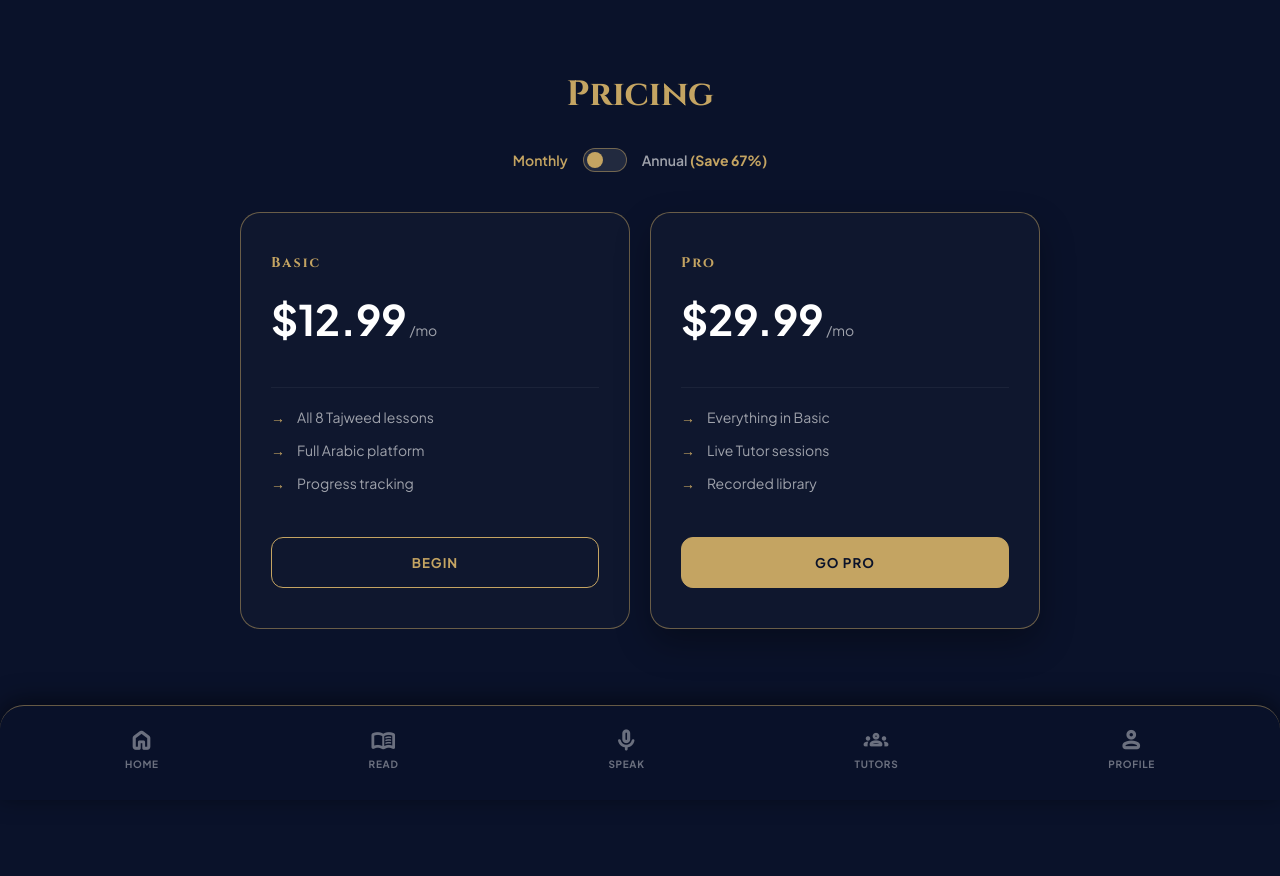
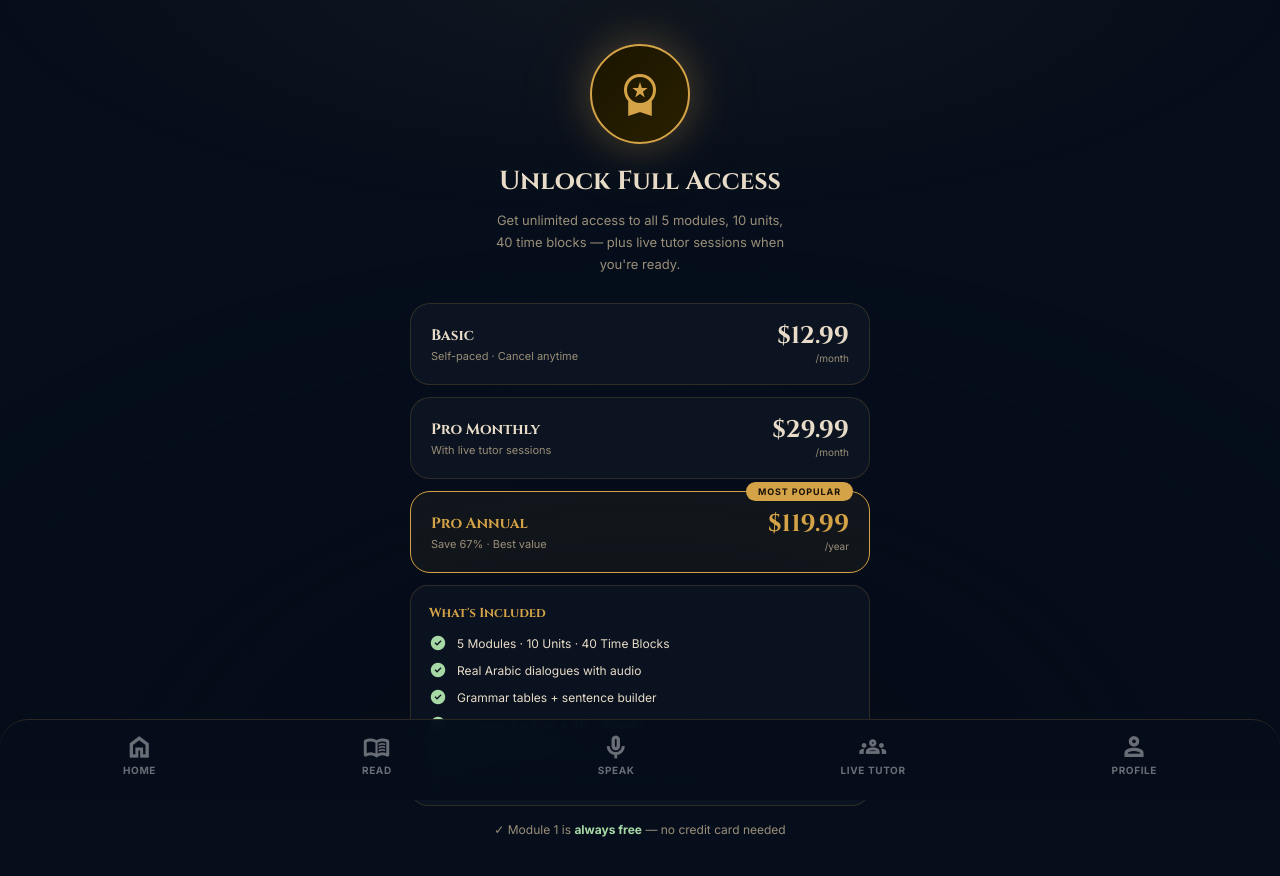
Before and after one commit to kawaleh7/Lisaany, a website: page pricing.html in a window 1280 px wide. Before the commit the page ends 800 px from the top, so only its background shows below. Drawn offline with nearby package versions, Linux system fonts and the light colour scheme.

Commit message:
Update pricing.html

```diff
--- a/pricing.html
+++ b/pricing.html
@@ -5,267 +5,394 @@
 <meta name="viewport" content="width=device-width, initial-scale=1.0, maximum-scale=1.0">
 <meta name="google" content="notranslate">
 <title>Lisaany — Pricing</title>
-<link rel="stylesheet" href="https://fonts.googleapis.com/css2?family=Plus+Jakarta+Sans:wght@400;600;700&family=Cinzel:wght@700&display=swap">
-<link rel="stylesheet" href="https://fonts.googleapis.com/css2?family=Material+Symbols+Rounded:opsz,wght,FILL,GRAD@20..48,100..700,0..1,-50..200">
+<link rel="preconnect" href="https://fonts.googleapis.com">
+<link rel="preconnect" href="https://fonts.gstatic.com" crossorigin>
+<link rel="stylesheet" href="https://fonts.googleapis.com/css2?family=Cinzel:wght@400;600;700&family=Inter:wght@300;400;500;600;700&display=swap">
+<link rel="stylesheet" href="https://fonts.googleapis.com/css2?family=Material+Symbols+Outlined:wght,FILL@400,0..1">
 <script src="https://cdn.jsdelivr.net/npm/@supabase/supabase-js@2/dist/umd/supabase.js"></script>
 <style>
   :root {
-    --bg: #0A122A;
-    --card-bg: #0F172E;
-    --gold: #C4A462;
-    --gold-dim: rgba(196, 164, 98, 0.5);
-    --text-white: #FFFFFF;
-    --text-muted: rgba(255, 255, 255, 0.6);
+    --bg: #060e1b;
+    --card: rgba(17,25,39,.6);
+    --gold: #d4a347;
+    --gold-lt: #f2d080;
+    --text: #e8dcc8;
+    --dim: #9a8e78;
+    --green: #a7d9a6;
+    --border: rgba(212,163,74,.18);
+    --on-gold: #1a1208;
   }
 
   * { box-sizing: border-box; margin: 0; padding: 0; }
+  .ms { font-family: 'Material Symbols Outlined'; font-variation-settings: 'FILL' 1; line-height: 1; }
+
   body {
-    font-family: 'Plus Jakarta Sans', sans-serif;
+    font-family: 'Inter', sans-serif;
     background: var(--bg);
-    color: var(--text-white);
-    display: flex; justify-content: center; align-items: center; min-height: 100vh;
-    padding: 40px 20px 140px;
+    color: var(--text);
+    min-height: 100vh;
+    padding: 24px 20px 110px;
+    position: relative;
+  }
+  body::before {
+    content: '';
+    position: fixed; inset: 0;
+    background:
+      radial-gradient(ellipse 90% 55% at 50% -5%, rgba(232,200,120,.05) 0%, transparent 60%),
+      radial-gradient(ellipse 100% 100% at 50% 100%, rgba(5,8,20,.4) 0%, transparent 70%);
+    pointer-events: none;
+    z-index: 0;
   }
 
-  .ms { font-family: 'Material Symbols Rounded'; font-variation-settings: 'FILL' 1; }
-
-  .wrapper { width: 100%; max-width: 800px; text-align: center; }
-
-  h1 { font-family: 'Cinzel', serif; font-size: 2.2rem; margin-bottom: 30px; color: var(--gold); }
-
-  .toggle-container { margin-bottom: 40px; display: flex; justify-content: center; align-items: center; gap: 15px; font-weight: 600; font-size: 14px; color: var(--text-muted); }
-  .active-label { color: var(--gold); }
-  .save-tag { color: var(--gold); font-weight: 700; }
-  .toggle { width: 44px; height: 24px; background: rgba(255,255,255,0.1); border-radius: 20px; position: relative; cursor: pointer; border: 1px solid var(--gold-dim); }
-  .toggle::after { content: ''; position: absolute; width: 16px; height: 16px; background: var(--gold); border-radius: 50%; top: 3px; left: 3px; transition: 0.3s; }
-  input:checked + .toggle::after { left: 23px; }
-
-  .grid { display: grid; grid-template-columns: 1fr 1fr; gap: 20px; transition: max-width 0.3s ease; }
-  .grid.solo { grid-template-columns: 1fr; max-width: 400px; margin: 0 auto; }
-
-  .card {
-    background: var(--card-bg);
-    padding: 40px 30px;
-    border-radius: 20px;
-    border: 1px solid var(--gold-dim);
-    text-align: left;
-    transition: 0.3s ease;
-    display: flex; flex-direction: column;
+  .stage {
     position: relative;
-  }
-  .card:hover { border-color: var(--gold); transform: translateY(-5px); }
-
-  .tier { font-family: 'Cinzel', serif; font-size: 14px; color: var(--gold); letter-spacing: 2px; }
-  .price-box { margin: 20px 0; border-bottom: 1px solid rgba(255,255,255,0.05); padding-bottom: 20px; }
-  .price { font-size: 42px; font-weight: 700; color: var(--text-white); }
-  .period { color: var(--text-muted); font-size: 14px; }
-  .price-sub { color: var(--gold); font-size: 12px; margin-top: 6px; font-weight: 600; min-height: 16px; }
-
-  .list { list-style: none; margin-bottom: 30px; flex-grow: 1; }
-  .list li { margin-bottom: 15px; font-size: 14px; color: var(--text-muted); display: flex; align-items: center; }
-  .list li::before { content: '→'; color: var(--gold); margin-right: 12px; font-weight: bold; }
-
-  .btn {
-    background: transparent;
-    color: var(--gold);
-    border: 1.5px solid var(--gold);
-    padding: 16px;
-    border-radius: 12px;
-    font-weight: 700;
-    font-family: 'Plus Jakarta Sans';
-    cursor: pointer;
-    width: 100%;
-    transition: 0.3s;
-    text-transform: uppercase;
-    letter-spacing: 1px;
-  }
-  .btn:disabled { opacity: 0.6; cursor: wait; }
-  .btn:disabled:hover { background: transparent; color: var(--gold); }
-  .btn.featured-btn:disabled:hover { background: var(--gold); color: var(--bg); }
-
-  .featured-btn {
-    background: var(--gold);
-    color: var(--bg);
+    z-index: 1;
+    max-width: 460px;
+    margin: 0 auto;
   }
 
-  .btn:hover { background: var(--gold); color: var(--bg); }
+  /* Hero */
+  .hero { text-align: center; padding: 20px 0 28px; }
+  .icon-wrap {
+    position: relative;
+    display: inline-flex;
+    align-items: center;
+    justify-content: center;
+    margin-bottom: 20px;
+  }
+  .icon-glow {
+    position: absolute;
+    width: 120px; height: 120px;
+    border-radius: 50%;
+    background: rgba(212,163,74,.06);
+    filter: blur(36px);
+  }
+  .icon {
+    width: 100px; height: 100px;
+    border-radius: 50%;
+    background: linear-gradient(135deg, #1a1500, #2a2000);
+    border: 2px solid var(--gold);
+    display: flex; align-items: center; justify-content: center;
+    color: var(--gold);
+    font-size: 48px;
+    position: relative;
+    z-index: 1;
+    box-shadow: 0 0 40px rgba(212,163,74,.3);
+  }
+  .hero h2 {
+    font-family: 'Cinzel', serif;
+    font-size: 26px;
+    font-weight: 700;
+    color: var(--text);
+    margin-bottom: 10px;
+  }
+  .hero p {
+    font-size: 13px;
+    color: var(--dim);
+    line-height: 1.7;
+    max-width: 300px;
+    margin: 0 auto;
+  }
+
+  /* Plan cards */
+  .plan-card {
+    border-radius: 20px;
+    border: 1.5px solid var(--border);
+    background: var(--card);
+    padding: 20px;
+    margin-bottom: 12px;
+    position: relative;
+    cursor: pointer;
+    transition: all .2s;
+  }
+  .plan-card:hover {
+    transform: translateY(-1px);
+    border-color: rgba(212,163,74,.5);
+  }
+  .plan-card.popular {
+    border-color: var(--gold);
+    background: rgba(212,163,74,.06);
+  }
+  .plan-card.loading {
+    pointer-events: none;
+    opacity: 0.55;
+  }
+  .popular-badge {
+    position: absolute;
+    top: -10px;
+    right: 16px;
+    background: var(--gold);
+    color: var(--on-gold);
+    font-size: 9px;
+    font-weight: 800;
+    letter-spacing: .1em;
+    padding: 4px 12px;
+    border-radius: 999px;
+  }
+  .plan-row {
+    display: flex;
+    align-items: center;
+    justify-content: space-between;
+    gap: 12px;
+  }
+  .plan-left { min-width: 0; }
+  .plan-name {
+    font-family: 'Cinzel', serif;
+    font-size: 15px;
+    font-weight: 700;
+    color: var(--text);
+  }
+  .plan-card.popular .plan-name { color: var(--gold); }
+  .plan-desc {
+    font-size: 11px;
+    color: var(--dim);
+    margin-top: 3px;
+    line-height: 1.4;
+  }
+  .plan-right { text-align: right; flex-shrink: 0; }
+  .plan-price {
+    font-family: 'Cinzel', serif;
+    font-size: 24px;
+    font-weight: 700;
+    color: var(--text);
+    line-height: 1;
+  }
+  .plan-card.popular .plan-price { color: var(--gold); }
+  .plan-period {
+    font-size: 10px;
+    color: var(--dim);
+    margin-top: 4px;
+  }
+  .plan-loading {
+    font-size: 11px;
+    color: var(--gold);
+    margin-top: 6px;
+    font-weight: 600;
+    display: none;
+  }
+  .plan-card.loading .plan-loading { display: block; }
+
+  /* What's included */
+  .included {
+    background: rgba(17,25,39,.5);
+    border: 1px solid var(--border);
+    border-radius: 18px;
+    padding: 18px;
+    margin-bottom: 16px;
+  }
+  .included-title {
+    font-family: 'Cinzel', serif;
+    font-size: 13px;
+    font-weight: 700;
+    color: var(--gold);
+    margin-bottom: 12px;
+  }
+  .feature-row {
+    display: flex;
+    align-items: center;
+    gap: 10px;
+    margin-bottom: 9px;
+  }
+  .feature-row:last-child { margin-bottom: 0; }
+  .feature-icon { font-size: 18px; }
+  .feature-icon.check { color: var(--green); }
+  .feature-icon.soon { color: var(--dim); }
+  .feature-text { font-size: 12px; color: var(--text); }
+  .feature-text.soon { color: var(--dim); }
+
+  /* Free reminder */
+  .free-reminder {
+    text-align: center;
+    font-size: 12px;
+    color: var(--dim);
+    margin-bottom: 16px;
+  }
+  .free-reminder strong { color: var(--green); }
 
   /* Bottom Navigation */
   .bottom-nav {
     position: fixed; bottom: 0; left: 0; right: 0; z-index: 50;
     display: flex; align-items: center; justify-content: space-around;
     padding: 14px 20px 24px;
-    background: rgba(10, 18, 42, 0.96);
-    backdrop-filter: blur(30px); -webkit-backdrop-filter: blur(30px);
-    border-top: 1px solid var(--gold-dim);
-    border-radius: 24px 24px 0 0;
-    box-shadow: 0 -4px 24px rgba(0, 0, 0, 0.5);
+    background: rgba(6,14,27,.97);
+    backdrop-filter: blur(24px);
+    -webkit-backdrop-filter: blur(24px);
+    border-top: 1px solid var(--border);
+    border-radius: 28px 28px 0 0;
   }
   .nav-btn {
     display: flex; flex-direction: column; align-items: center; gap: 4px;
     background: none; border: none;
-    color: rgba(255, 255, 255, 0.4);
-    font-size: 10px; font-weight: 700; letter-spacing: 0.7px; text-transform: uppercase;
-    text-decoration: none; transition: all .25s; cursor: pointer;
-    padding: 6px 10px; border-radius: 12px;
-    font-family: 'Plus Jakarta Sans', sans-serif;
+    color: rgba(255,255,255,.4);
+    font-family: 'Inter', sans-serif;
+    font-size: 10px; font-weight: 700;
+    letter-spacing: .6px; text-transform: uppercase;
+    text-decoration: none;
+    transition: all .2s;
+    cursor: pointer;
   }
+  .nav-btn:hover { color: rgba(255,255,255,.7); }
   .nav-btn.active { color: var(--gold); }
-  .nav-btn:hover { color: var(--gold); background: rgba(196, 164, 98, 0.06); }
-  .nav-btn .ms { font-size: 24px; transition: all .25s; font-variation-settings: 'FILL' 0; }
-  .nav-btn.active .ms { font-variation-settings: 'FILL' 1; }
-
-  @media (max-width: 600px) {
-    .grid { grid-template-columns: 1fr; }
-    h1 { font-size: 1.8rem; }
+  .nav-btn .ms { font-size: 26px; }
+  @media (max-width: 480px) {
+    .bottom-nav { padding: 10px 12px 16px; }
+    .nav-btn { font-size: 9px; }
+    .nav-btn .ms { font-size: 22px; }
   }
 </style>
 </head>
 <body>
 
-<div class="wrapper">
-  <h1>Pricing</h1>
+<div class="stage">
 
-  <div class="toggle-container">
-    <span id="mo-label" class="active-label">Monthly</span>
-    <label>
-      <input type="checkbox" id="bill-toggle" hidden onchange="update()">
-      <div class="toggle"></div>
-    </label>
-    <span id="ann-label">Annual <span class="save-tag">(Save 67%)</span></span>
+  <!-- Hero -->
+  <div class="hero">
+    <div class="icon-wrap">
+      <div class="icon-glow"></div>
+      <div class="icon"><span class="ms">workspace_premium</span></div>
+    </div>
+    <h2>Unlock Full Access</h2>
+    <p>Get unlimited access to all 5 modules, 10 units, 40 time blocks — plus live tutor sessions when you're ready.</p>
   </div>
 
-  <div class="grid" id="grid">
-    <div class="card" id="basic-card">
-      <span class="tier">Basic</span>
-      <div class="price-box">
-        <span class="price">$<span id="p1">12.99</span></span>
-        <span class="period" id="period1">/mo</span>
-        <div class="price-sub" id="sub1">&nbsp;</div>
+  <!-- Plan cards -->
+  <div class="plan-card" id="card-basic" onclick="selectPlan('basic_monthly', this)">
+    <div class="plan-row">
+      <div class="plan-left">
+        <div class="plan-name">Basic</div>
+        <div class="plan-desc">Self-paced · Cancel anytime</div>
       </div>
-      <ul class="list">
-        <li>All 8 Tajweed lessons</li>
-        <li>Full Arabic platform</li>
-        <li>Progress tracking</li>
-      </ul>
-      <button class="btn" id="basic-btn" onclick="selectPlan('basic', this)">Begin</button>
+      <div class="plan-right">
+        <div class="plan-price">$12.99</div>
+        <div class="plan-period">/month</div>
+      </div>
     </div>
+    <div class="plan-loading">Loading checkout…</div>
+  </div>
 
-    <div class="card" id="pro-card" style="box-shadow: 0 15px 35px rgba(0,0,0,0.3);">
-      <span class="tier">Pro</span>
-      <div class="price-box">
-        <span class="price">$<span id="p2">29.99</span></span>
-        <span class="period" id="period2">/mo</span>
-        <div class="price-sub" id="sub2">&nbsp;</div>
+  <div class="plan-card" id="card-pro-monthly" onclick="selectPlan('pro_monthly', this)">
+    <div class="plan-row">
+      <div class="plan-left">
+        <div class="plan-name">Pro Monthly</div>
+        <div class="plan-desc">With live tutor sessions</div>
       </div>
-      <ul class="list">
-        <li>Everything in Basic</li>
-        <li>Live Tutor sessions</li>
-        <li>Recorded library</li>
-      </ul>
-      <button class="btn featured-btn" id="pro-btn" onclick="selectPlan('pro', this)">Go Pro</button>
+      <div class="plan-right">
+        <div class="plan-price">$29.99</div>
+        <div class="plan-period">/month</div>
+      </div>
+    </div>
+    <div class="plan-loading">Loading checkout…</div>
+  </div>
+
+  <div class="plan-card popular" id="card-pro-annual" onclick="selectPlan('pro_annual', this)">
+    <div class="popular-badge">MOST POPULAR</div>
+    <div class="plan-row">
+      <div class="plan-left">
+        <div class="plan-name">Pro Annual</div>
+        <div class="plan-desc">Save 67% · Best value</div>
+      </div>
+      <div class="plan-right">
+        <div class="plan-price">$119.99</div>
+        <div class="plan-period">/year</div>
+      </div>
+    </div>
+    <div class="plan-loading">Loading checkout…</div>
+  </div>
+
+  <!-- What's Included -->
+  <div class="included">
+    <div class="included-title">What's Included</div>
+    <div class="feature-row">
+      <span class="ms feature-icon check">check_circle</span>
+      <span class="feature-text">5 Modules · 10 Units · 40 Time Blocks</span>
+    </div>
+    <div class="feature-row">
+      <span class="ms feature-icon check">check_circle</span>
+      <span class="feature-text">Real Arabic dialogues with audio</span>
+    </div>
+    <div class="feature-row">
+      <span class="ms feature-icon check">check_circle</span>
+      <span class="feature-text">Grammar tables + sentence builder</span>
+    </div>
+    <div class="feature-row">
+      <span class="ms feature-icon check">check_circle</span>
+      <span class="feature-text">Progress tracking + XP + Streaks</span>
+    </div>
+    <div class="feature-row">
+      <span class="ms feature-icon soon">schedule</span>
+      <span class="feature-text soon">Live tutor sessions (Pro only)</span>
+    </div>
+    <div class="feature-row">
+      <span class="ms feature-icon soon">schedule</span>
+      <span class="feature-text soon">Certificate of completion — coming soon</span>
     </div>
   </div>
+
+  <!-- Free tier reminder -->
+  <div class="free-reminder">
+    ✓ Module 1 is <strong>always free</strong> — no credit card needed
+  </div>
+
 </div>
 
 <!-- Bottom Navigation -->
 <div class="bottom-nav">
   <a href="index.html" class="nav-btn">
-    <span class="ms">home</span>
+    <span class="ms" style="font-variation-settings:'FILL' 0">home</span>
     Home
   </a>
   <a href="lisaany_new.html" class="nav-btn">
-    <span class="ms">menu_book</span>
+    <span class="ms" style="font-variation-settings:'FILL' 0">menu_book</span>
     Read
   </a>
   <a href="arabic_platform.html" class="nav-btn">
-    <span class="ms">mic</span>
+    <span class="ms" style="font-variation-settings:'FILL' 0">mic</span>
     Speak
   </a>
   <a href="tutors.html" class="nav-btn">
-    <span class="ms">groups</span>
-    Tutors
+    <span class="ms" style="font-variation-settings:'FILL' 0">groups</span>
+    Live Tutor
   </a>
   <a href="auth.html" class="nav-btn">
-    <span class="ms">person</span>
+    <span class="ms" style="font-variation-settings:'FILL' 0">person</span>
     Profile
   </a>
 </div>
 
 <script>
   // ── Stripe price IDs (test mode) ──
-  // basic_monthly  = Self-Paced  $12.99/mo
-  // pro_monthly    = With Tutor  $29.99/mo
-  // pro_annual     = With Tutor  $119.99/yr
   const PRICE_IDS = {
     basic_monthly: 'price_1TVwYmRpquEfxb9t1DQDAgRE',
     pro_monthly:   'price_1TVwcgRpquEfxb9tuJYp47Ui',
     pro_annual:    'price_1TVwcgRpquEfxb9tWbqNnwwP',
   };
 
-  // ── Supabase client (anon key — safe to expose) ──
+  // ── Supabase client ──
   const SUPABASE_URL = 'https://cfaxrzfqvoalwznkhwnx.supabase.co';
   const SUPABASE_KEY = 'sb_publishable_JzVuIvyj2OEP4o0zbURcQA_NhfBFPaa';
   const sb = supabase.createClient(SUPABASE_URL, SUPABASE_KEY);
 
-  let isAnnual = false;
-
-  function update() {
-    isAnnual = document.getElementById('bill-toggle').checked;
-    const basicCard = document.getElementById('basic-card');
-    const grid = document.getElementById('grid');
-    const p2 = document.getElementById('p2');
-    const period2 = document.getElementById('period2');
-    const sub2 = document.getElementById('sub2');
-
-    if (isAnnual) {
-      basicCard.style.display = 'none';
-      grid.classList.add('solo');
-      p2.innerText = '119.99';
-      period2.innerText = '/year';
-      sub2.innerText = 'just $10/mo';
-    } else {
-      basicCard.style.display = '';
-      grid.classList.remove('solo');
-      document.getElementById('p1').innerText = '12.99';
-      p2.innerText = '29.99';
-      document.getElementById('period1').innerText = '/mo';
-      period2.innerText = '/mo';
-      sub2.innerHTML = '&nbsp;';
-    }
-
-    document.getElementById('mo-label').classList.toggle('active-label', !isAnnual);
-    document.getElementById('ann-label').classList.toggle('active-label', isAnnual);
-  }
-
   // ── Checkout flow ──
-  async function selectPlan(plan, btn) {
-    const billing = isAnnual ? 'annual' : 'monthly';
-    const priceKey = plan + '_' + billing;
-    const priceId = PRICE_IDS[priceKey];
-
+  async function selectPlan(planKey, cardEl) {
+    if (cardEl.classList.contains('loading')) return;
+    const priceId = PRICE_IDS[planKey];
     if (!priceId) {
-      alert('That plan isn\'t available with this billing period.');
+      alert('That plan is not configured. Please contact support.');
       return;
     }
 
-    const originalText = btn.innerText;
-    btn.disabled = true;
-    btn.innerText = 'Loading…';
+    cardEl.classList.add('loading');
 
     try {
-      // Are they logged in?
       const { data: { session } } = await sb.auth.getSession();
 
       if (!session) {
-        // Save what they wanted, then bounce to auth
         sessionStorage.setItem('pendingPriceId', priceId);
         sessionStorage.setItem('pendingReturn', 'pricing.html');
         window.location.href = 'auth.html';
         return;
       }
 
-      // Logged in — create checkout session
       const res = await fetch('/api/create-checkout', {
         method: 'POST',
         headers: { 'Content-Type': 'application/json' },
@@ -276,7 +403,9 @@
         }),
       });
 
-      const data = await res.json().catch(() => ({ error: 'Server returned non-JSON response (status ' + res.status + ')' }));
+      const data = await res.json().catch(() => ({
+        error: 'Server returned non-JSON response (status ' + res.status + ')'
+      }));
 
       if (data.url) {
         window.location.href = data.url;
@@ -286,20 +415,17 @@
     } catch (err) {
       console.error('Checkout error:', err);
       alert('Checkout failed.\n\nError: ' + (err.message || err) + '\n\nCheck the browser console for details, or screenshot this and send it.');
-      btn.disabled = false;
-      btn.innerText = originalText;
+      cardEl.classList.remove('loading');
     }
   }
 
   // ── Resume pending checkout after sign-in ──
-  // If user clicked Buy → got bounced to auth → signed in → came back here,
-  // we resume the checkout automatically.
   (async function resumePendingCheckout() {
     const pending = sessionStorage.getItem('pendingPriceId');
     if (!pending) return;
 
     const { data: { session } } = await sb.auth.getSession();
-    if (!session) return; // still not logged in, leave the pending flag for next try
+    if (!session) return;
 
     sessionStorage.removeItem('pendingPriceId');
     sessionStorage.removeItem('pendingReturn');
```
